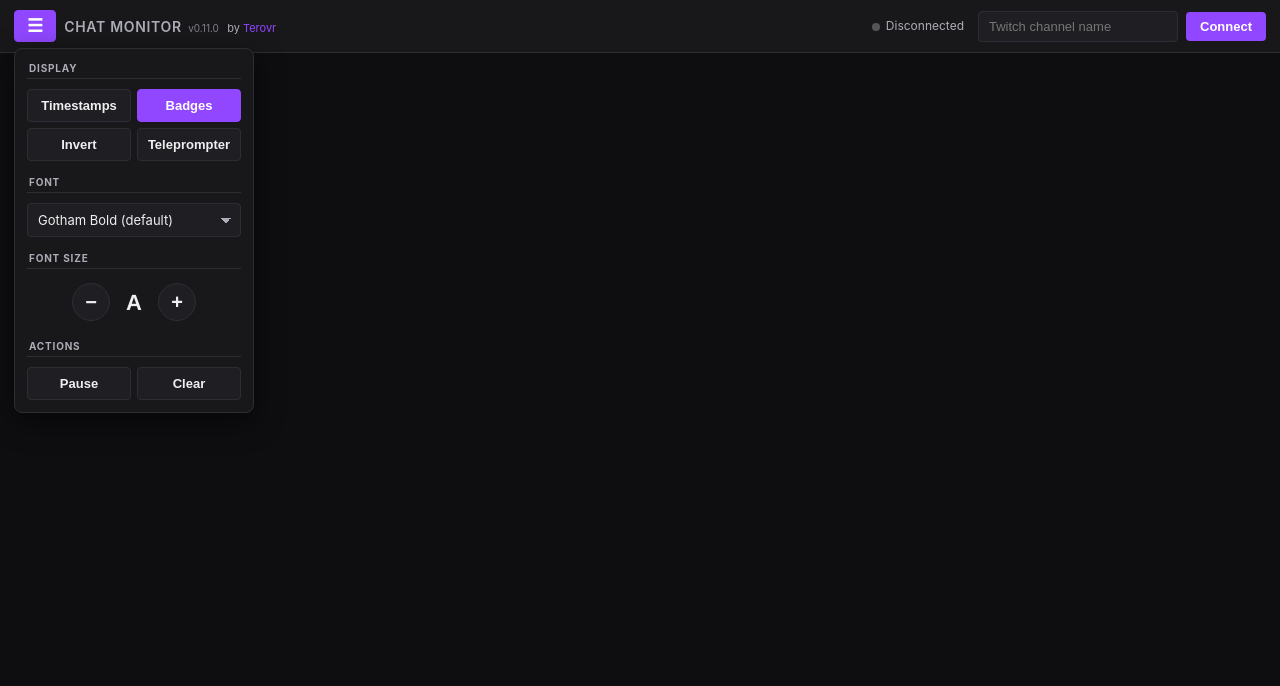
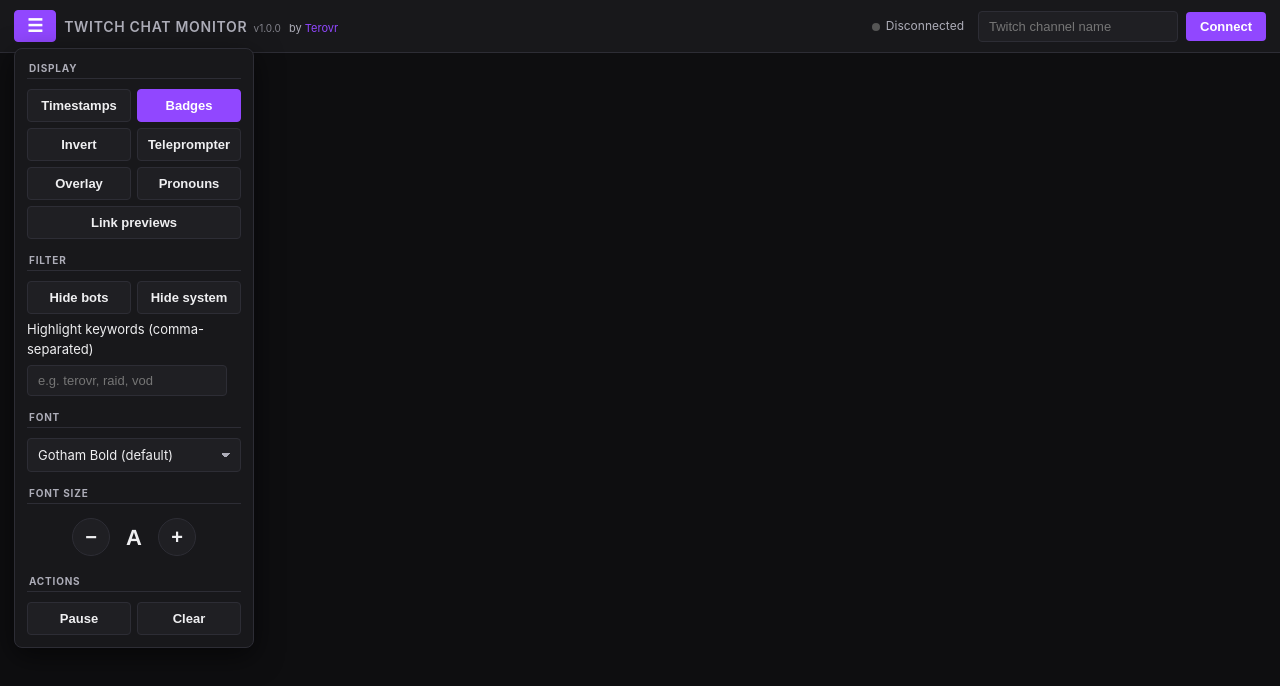
Before and after one commit to terovr-ttv/simple-twitch-chat, a website: page index.html in a window 1280 px wide. Both pictures are taken after a click on the button "Settings". Drawn offline with Linux system fonts and the light colour scheme.

Commit message:
Enhance chat monitor with new features and update title
Added new buttons for overlay, pronouns, and link previews. Updated the title and version of the chat monitor.

```diff
--- a/index.html
+++ b/index.html
@@ -21,6 +21,22 @@
             <button id="invert-btn" class="secondary" title="Invert chat direction (newest on top)">Invert</button>
             <button id="teleprompter-btn" class="secondary" title="Toggle teleprompter mode (mirror display)">Teleprompter</button>
           </div>
+          <div class="menu-row">
+            <button id="overlay-btn" class="secondary" title="Transparent overlay mode (for OBS browser source)">Overlay</button>
+            <button id="pronouns-btn" class="secondary" title="Show user pronouns (pronouns.alejo.io)">Pronouns</button>
+          </div>
+          <div class="menu-row">
+            <button id="link-previews-btn" class="secondary" title="Show inline previews for images and YouTube videos">Link previews</button>
+          </div>
+        </div>
+        <div class="menu-section">
+          <div class="menu-section-title">Filter</div>
+          <div class="menu-row">
+            <button id="hide-bots-btn" class="secondary" title="Hide common chat bots (Nightbot, StreamElements, etc.)">Hide bots</button>
+            <button id="hide-system-btn" class="secondary" title="Hide system messages (joins, timeouts, etc.)">Hide system</button>
+          </div>
+          <label class="menu-label">Highlight keywords (comma-separated)</label>
+          <input type="text" id="keyword-input" class="menu-input" placeholder="e.g. terovr, raid, vod" autocomplete="off" spellcheck="false" />
         </div>
         <div class="menu-section">
           <div class="menu-section-title">Font</div>
@@ -54,8 +70,9 @@
         </div>
       </div>
     </div>
-    <h1>Chat Monitor <span class="version">v0.11.0</span> <span class="credit">by <a href="https://www.twitch.tv/terovr" target="_blank" rel="noopener noreferrer">Terovr</a></span></h1>
+    <h1>Twitch Chat Monitor <span class="version">v1.0.0</span> <span class="credit">by <a href="https://streamelements.com/terovr/tip" target="_blank" rel="noopener noreferrer">Terovr</a></span></h1>
     <span id="status"><span class="dot"></span><span id="status-text">Disconnected</span></span>
+    <span id="channel-state" hidden></span>
     <input type="text" id="channel-input" placeholder="Twitch channel name" autocomplete="off" spellcheck="false" />
     <button id="connect-btn">Connect</button>
     <button id="disconnect-btn" class="secondary" style="display:none">Disconnect</button>
```
